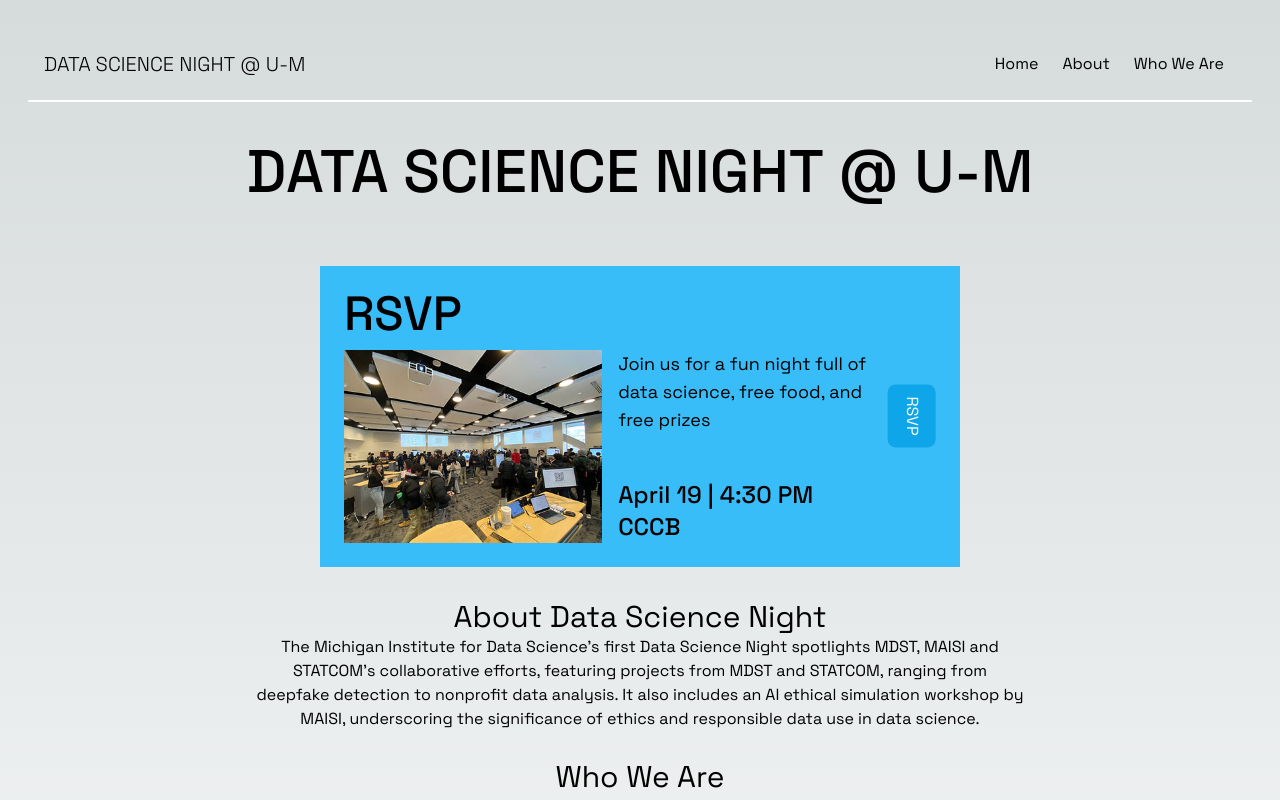
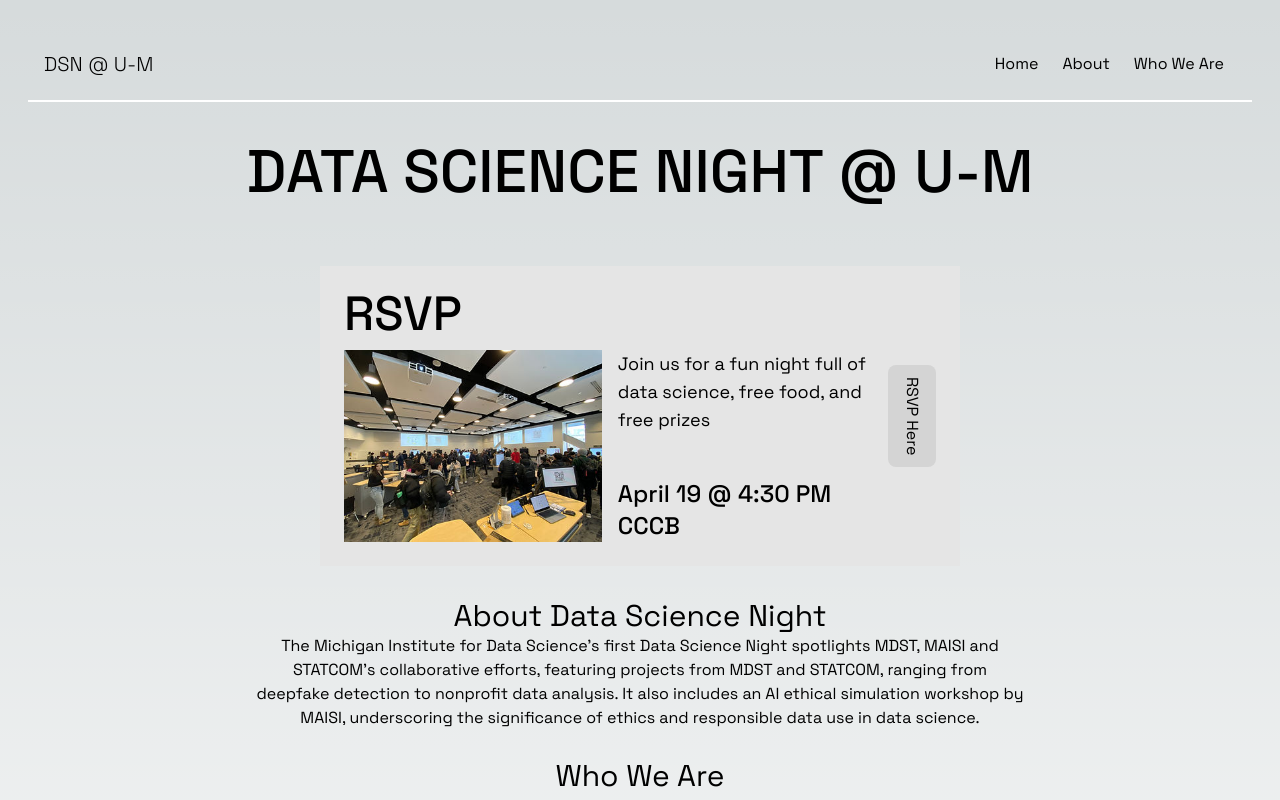
Before and after one commit to MichiganDataScienceTeam/expo, a Next.js app: page / in a window 1280 px wide. Shown: the top 800 px of the page. Built offline with nearby package versions, Linux system fonts and the light colour scheme.

Commit message:
Some improvements

```diff
--- a/app/navbar.tsx
+++ b/app/navbar.tsx
@@ -16,7 +16,7 @@ function NavItem({ title, href }: NavItemProps) {
 export default function Navbar() {
   return (
     <nav className="border-white flex flex-row align-middle justify-between py-3 px-4 border-b-2">
-      <h1 className="font-light text-xl pt-2.5">DATA SCIENCE NIGHT @ U-M</h1>
+      <h1 className="font-light text-xl pt-2.5 text-pretty">DSN @ U-M</h1>
       <ul className="flex flex-row">
         <NavItem title="Home" href="/home" />
         <NavItem title="About" href="/about" />
--- a/app/page.tsx
+++ b/app/page.tsx
@@ -1,6 +1,6 @@
 import RSVP from "./rsvp";
 import Navbar from "./navbar";
-import TeamPanel, { Team } from "./team";
+import TeamPanel from "./team";
 
 export default function Home() {
   return (
--- a/app/rsvp.tsx
+++ b/app/rsvp.tsx
@@ -2,27 +2,39 @@ import Image from "next/image";
 
 export default function RSVP() {
   return (
-    <div className="bg-sky-400 grid grid-cols-10 p-6 max-w-screen-sm mt-6 mx-6 gap-1">
-      <div className="text-left col-span-9">
+    <div className="bg-neutral-200 grid sm:grid-cols-10 grid-cols-4 p-6 max-w-screen-sm mt-6 mx-6 gap-3 text-black">
+      <div className="text-left sm:col-span-9 col-span-3">
         <h1 className=" font-medium text-5xl mb-3">RSVP</h1>
         <div className="grid grid-cols-2 gap-4">
-          <Image src="/rsvp.jpg" alt="RSVP" width={1200} height={1000} />
+          <Image
+            // className="sm:block hidden"
+            src="/rsvp.jpg"
+            alt="RSVP"
+            width={1200}
+            height={1000}
+          />
           <div className="flex flex-col justify-between">
             <p className="text-lg sm:block hidden">
               Join us for a fun night full of data science, free food, and free
               prizes
             </p>
             <div>
-              <h3 className="font-medium text-2xl">April 19 | 4:30 PM </h3>
-              <h3 className="font-medium text-2xl">CCCB</h3>
+              <h3 className="font-medium sm:text-2xl text-md">
+                April 19 @ 4:30 PM
+              </h3>
+              <h3 className="font-medium sm:text-2xl text-md">CCCB</h3>
             </div>
           </div>
         </div>
       </div>
       <div className="border-3 border-black flex flex-col justify-center">
-        <button className="bg-sky-500 text-white p-3 rounded-lg rotate-90 w-max">
-          RSVP
-        </button>
+        <a
+          href="https://tinyurl.com/ds-night-um"
+          className="bg-neutral-300 text-black p-3 rounded-lg inline-block w-max hover:bg-black hover:text-white"
+          style={{ writingMode: "vertical-rl" }}
+        >
+          RSVP Here
+        </a>
       </div>
     </div>
   );
```
